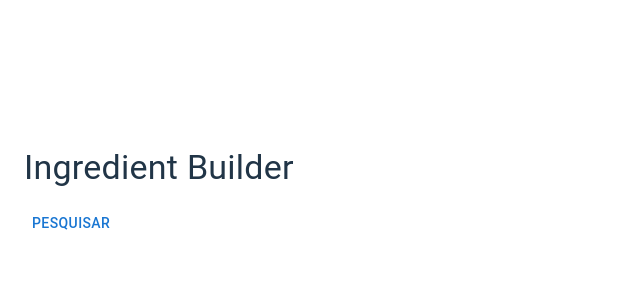
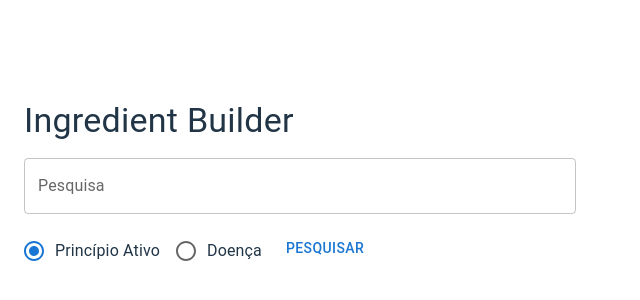
Before and after one commit to rodrigoschamber/ingredient-recomendation, a React (Vite) app in the folder frontend/: page / in a window 1280 px wide. Shown: the part 206-506 px from the top of the page, without its empty margins (0-640 px from the left). Built offline with nearby package versions, Linux system fonts and the light colour scheme.

Commit message:
increase interface

```diff
--- a/frontend/package.json
+++ b/frontend/package.json
@@ -13,6 +13,7 @@
     "@emotion/react": "^11.13.3",
     "@emotion/styled": "^11.13.0",
     "@mui/material": "^6.1.4",
+    "axios": "^1.7.7",
     "react": "^18.3.1",
     "react-dom": "^18.3.1"
   },
--- a/frontend/src/App.jsx
+++ b/frontend/src/App.jsx
@@ -1,12 +1,75 @@
-import {Box, Button, Container, Typography} from '@mui/material'
+// eslint-disable-next-line no-unused-vars
+import React, { useState } from "react";
+import axios from "axios";
+import {
+  Box,
+  Button,
+  Container,
+  Typography,
+  TextField,
+  Radio,
+  FormControl,
+  FormControlLabel,
+  RadioGroup,
+} from "@mui/material";
+
 export default function App() {
+  const [formData, setFormData] = useState({
+    search: "",
+    option: "name",
+  });
+
+  const handleChange = (e) => {
+    const { name, value } = e.target;
+    setFormData((prevData) => ({
+      ...prevData,
+      [name]: value,
+    }));
+  };
+
+  const handleSubmit = async () => {
+    try {
+      const response = await axios.post("YOUR_API_ENDPOINT", formData);
+      console.log("Response:", response.data);
+    } catch (error) {
+      console.error("Error:", error);
+    }
+  };
   return (
     <Container maxWidth="sm">
       <Box sx={{ my: 4 }}>
         <Typography variant="h4" component="h1" sx={{ mb: 2 }}>
           Ingredient Builder
         </Typography>
-        <Button>Pesquisar</Button>
+        <TextField
+          label="Pesquisa"
+          variant="outlined"
+          fullWidth
+          sx={{ mb: 2 }}
+          name="search"
+          value={formData.search}
+          onChange={handleChange}
+        />
+        <FormControl component="fieldset" sx={{ mb: 2 }}>
+          <RadioGroup
+            row
+            name="option"
+            value={formData.option}
+            onChange={handleChange}
+          >
+            <FormControlLabel
+              value="name"
+              control={<Radio />}
+              label="Princípio Ativo"
+            />
+            <FormControlLabel
+              value="disease"
+              control={<Radio />}
+              label="Doença"
+            />
+          </RadioGroup>
+        </FormControl>
+        <Button onClick={handleSubmit}>Pesquisar</Button>
       </Box>
     </Container>
   );
```
Also changed, not shown: 1 other file (tests, documents, lock files or other folders).
